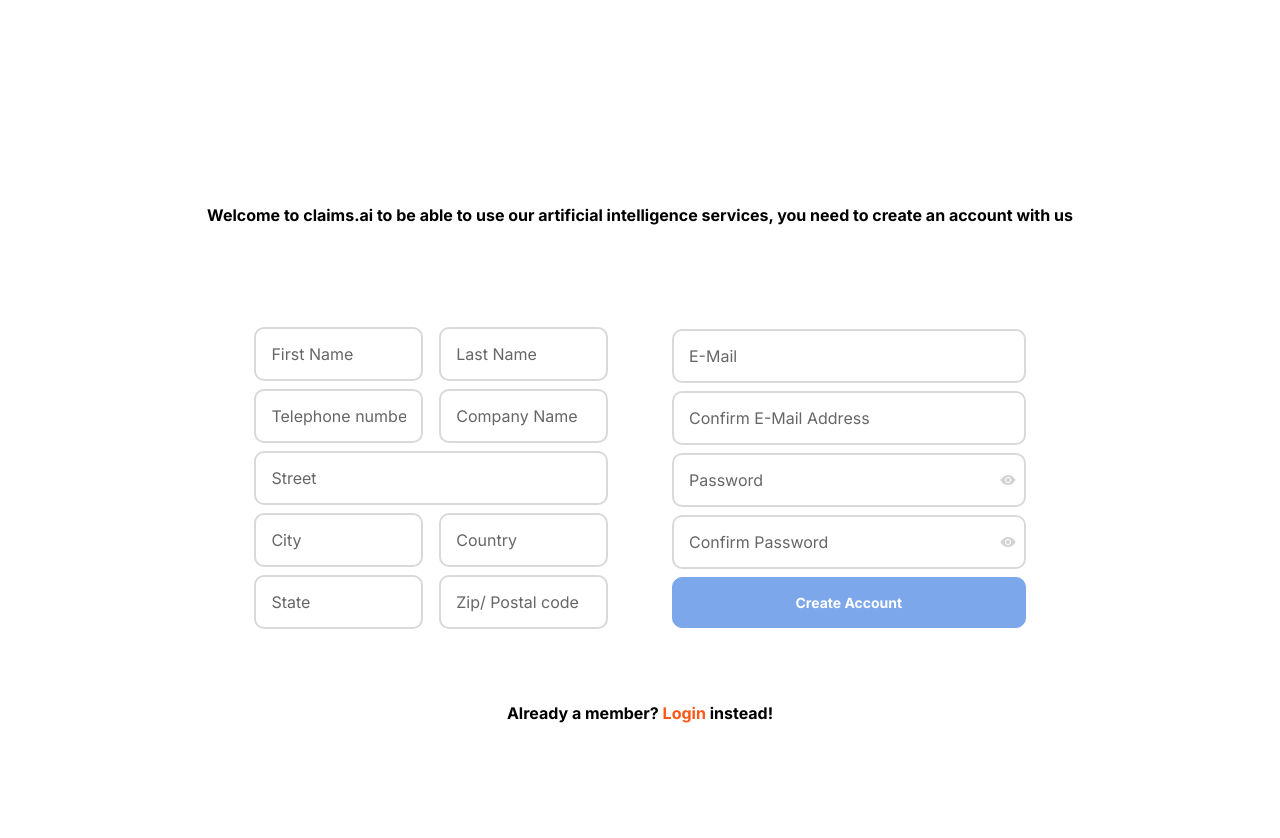
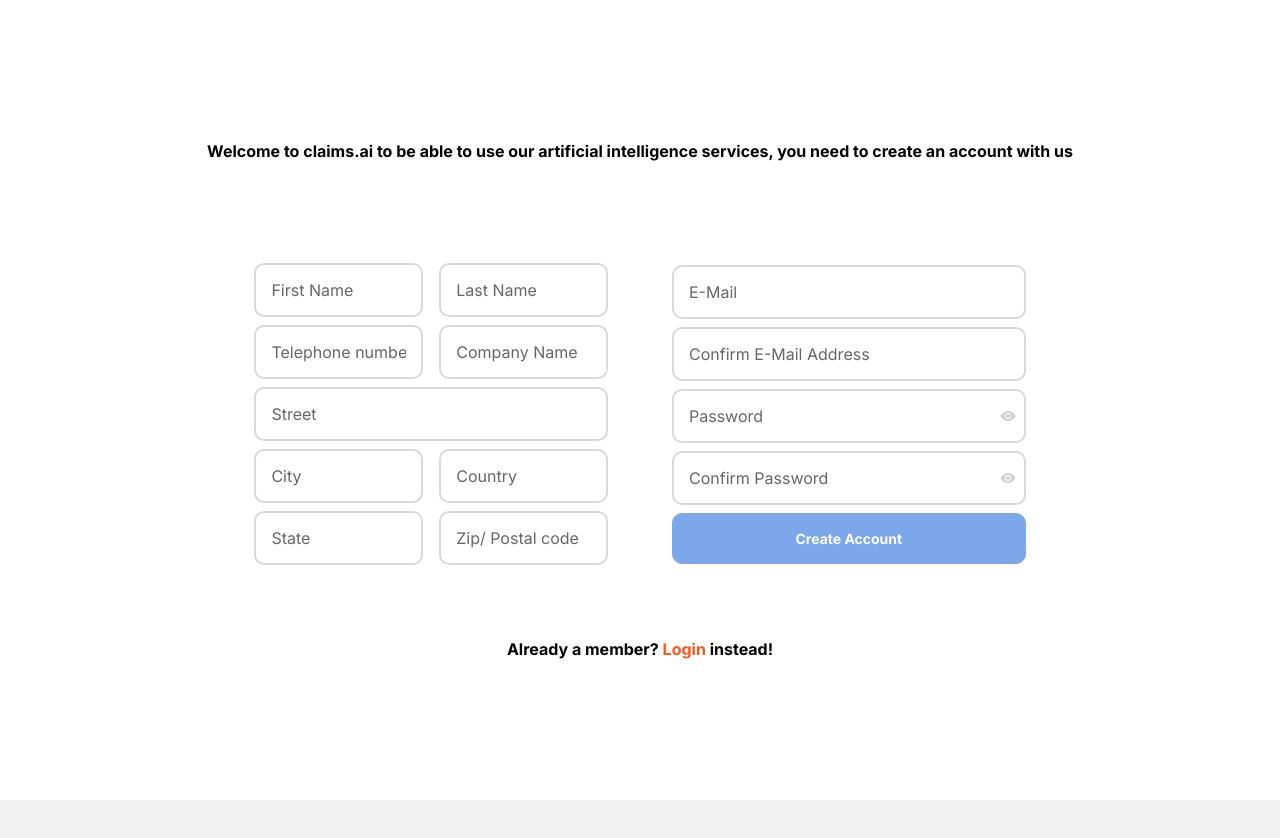
Before and after one commit to Claims-ia-dev/claimsai-frontend, a React (Create React App) app: page /register in a window 1280 px wide. Shown: the top 838 px of the page. After the commit the page ends 800 px from the top, so only its background shows below. Built offline with nearby package versions, Linux system fonts and the light colour scheme.

Commit message:
profile css

```diff
--- a/src/user/pages/Register.css
+++ b/src/user/pages/Register.css
@@ -14,12 +14,14 @@
   justify-content: center;
   align-items: center;
   background-color: white;
+  margin-top: -4rem;
 }
 
 .registration {
   display: flex;
   flex-direction: column;
   max-width: 60rem;
+  max-height: 40rem;
   width: 90%;
   height: 75%;
   text-align: center;
```
